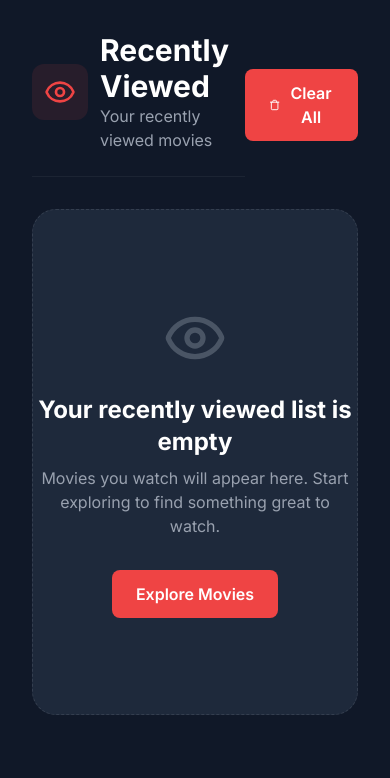
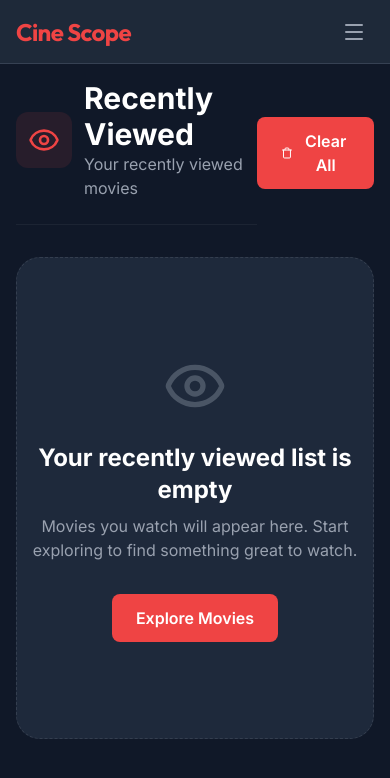
Before and after one commit to rifat-hassan-nibir/cine-scope, a Next.js app: page /recently-viewed in a window 390 px wide. Shown: the top 778 px of the page. Built offline with nearby package versions, Linux system fonts and the light colour scheme.

Commit message:
feat: add mobile navigation

```diff
--- a/app/layout.tsx
+++ b/app/layout.tsx
@@ -1,4 +1,5 @@
 import DesktopNav from "@/components/navigation/DesktopNav";
+import MobileNavbar from "@/components/navigation/MobileNavbar";
 import type { Metadata } from "next";
 import { Inter, Outfit } from "next/font/google";
 import "./globals.css";
@@ -28,11 +29,11 @@ export default function RootLayout({
       <body
         className={`${inter.variable} ${outfit.variable} font-sans antialiased bg-gray-900 text-white`}
       >
-        <div className="flex">
-          {/* desktop nav */}
+        <div className="flex flex-col md:flex-row min-h-screen overflow-x-hidden">
+          <MobileNavbar />
           <DesktopNav />
-          <main className="h-screen flex-1 overflow-y-auto">
-            <div className="max-w-7xl mx-auto p-8">{children}</div>
+          <main className="flex-1 pt-16 md:pt-0 md:h-screen md:overflow-y-auto">
+            <div className="max-w-7xl mx-auto p-4 md:p-8">{children}</div>
           </main>
         </div>
       </body>
--- /dev/null
+++ b/components/navigation/MobileNavbar.tsx
@@ -0,0 +1,112 @@
+"use client";
+
+import { navLinks } from "@/constants";
+import { Menu, X } from "lucide-react";
+import Link from "next/link";
+import { usePathname } from "next/navigation";
+import { useEffect, useState } from "react";
+import SearchField from "./SearchField";
+
+export default function MobileNavbar() {
+  const [isOpen, setIsOpen] = useState(false);
+  const pathname = usePathname();
+
+  // Close menu when route changes
+  useEffect(() => {
+    setIsOpen(false);
+  }, [pathname]);
+
+  // Prevent scroll when menu is open
+  useEffect(() => {
+    if (isOpen) {
+      document.body.style.overflow = "hidden";
+    } else {
+      document.body.style.overflow = "unset";
+    }
+  }, [isOpen]);
+
+  return (
+    <div className="md:hidden">
+      {/* Top Header */}
+      <header className="fixed top-0 left-0 right-0 z-40 bg-gray-800 border-b border-gray-700 h-16 px-4 flex items-center justify-between">
+        <Link href="/" className="text-primary text-2xl font-bold font-outfit tracking-tight">
+          Cine Scope
+        </Link>
+
+        <button
+          onClick={() => setIsOpen(true)}
+          className="hover:cursor-pointer p-2 text-gray-400 hover:text-white"
+          aria-label="Open menu"
+        >
+          <Menu size={24} />
+        </button>
+      </header>
+
+      {/* Slide-over Menu */}
+      <div
+        className={`fixed inset-0 z-50 transition-all duration-300 ${
+          isOpen ? "visible" : "invisible"
+        }`}
+      >
+        {/* Overlay */}
+        <div
+          className={`absolute inset-0 bg-black/50 transition-opacity duration-300 ${
+            isOpen ? "opacity-100" : "opacity-0"
+          }`}
+          onClick={() => setIsOpen(false)}
+        />
+
+        {/* Sidebar Content - Matching DesktopNav Styling */}
+        <aside
+          className={`absolute top-0 right-0 w-64 h-full bg-gray-800 p-2 shadow-xl transition-transform duration-300 ${
+            isOpen ? "translate-x-0" : "translate-x-full"
+          }`}
+        >
+          <div className="flex items-center justify-between mb-4 p-3">
+            <span className="text-primary text-2xl font-bold font-outfit tracking-tight">
+              Cine Scope
+            </span>
+            <button
+              onClick={() => setIsOpen(false)}
+              className="p-1 text-gray-400 hover:text-white"
+              aria-label="Close menu"
+            >
+              <X size={24} />
+            </button>
+          </div>
+
+          <SearchField />
+
+          <ul>
+            {navLinks.map((link) => {
+              const Icon = link.icon;
+              const isActive = link.href === pathname;
+              return (
+                <li key={link.title}>
+                  <Link
+                    href={link.href}
+                    className={`flex items-center gap-3 py-3 px-4 mt-2 rounded-lg transition-all duration-200 group ${
+                      isActive
+                        ? "bg-primary/10 text-primary font-semibold border-r-2 border-r-primary"
+                        : "text-gray-400 hover:text-white hover:bg-gray-800/50"
+                    }`}
+                  >
+                    {Icon && (
+                      <Icon
+                        size={20}
+                        className={`transition-colors duration-200 ${
+                          isActive ? "text-primary" : "text-gray-500 group-hover:text-white"
+                        }`}
+                      />
+                    )}
+                    <span>{link.title}</span>
+                  </Link>
+                </li>
+              );
+            })}
+          </ul>
+        </aside>
+      </div>
+    </div>
+  );
+}
```
